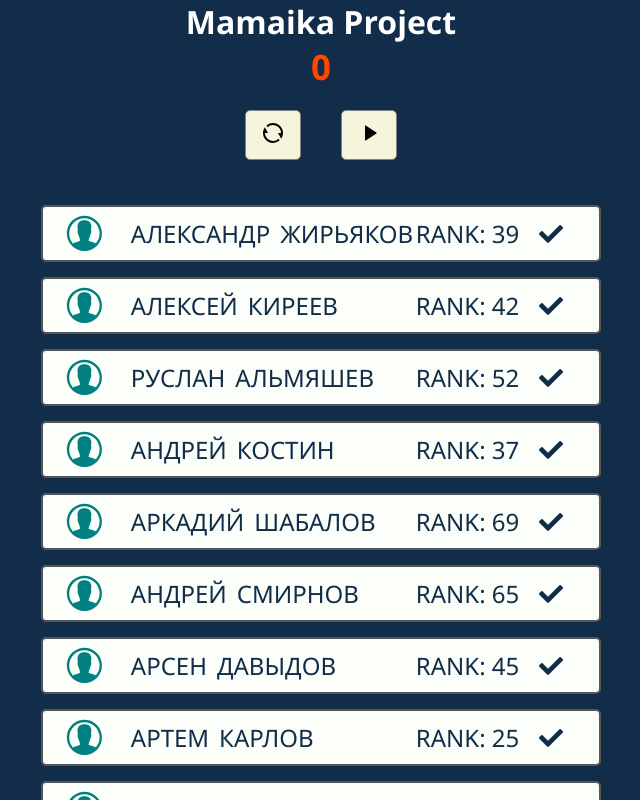
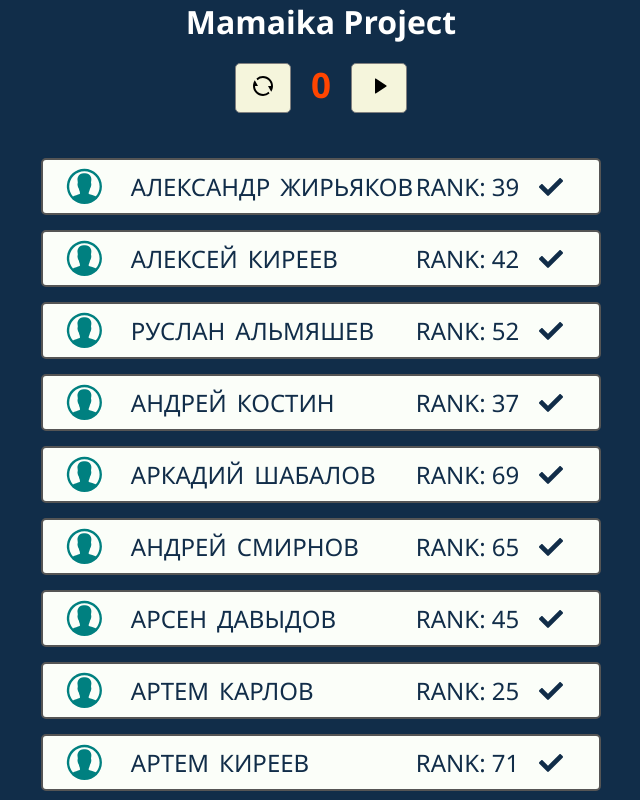
Before and after one commit to hypnot1z/split-teams, a React (Create React App) app: page / in a window 1280 px wide. Shown: the top 800 px of the page, without its empty margins (319-959 px from the left). Built offline with nearby package versions, Linux system fonts and the light colour scheme.

Commit message:
Add files via upload

```diff
--- a/src/App.js
+++ b/src/App.js
@@ -5,7 +5,6 @@ import './App.css'
 import PlayerForm from './components/PlayerForm'
 import Button from './UI/Button'
 import players from './DB'
-import Result from './components/Result'
 import Mixer from './components/Mixer'
 
 function App() {
@@ -30,15 +29,16 @@ function App() {
   return (
     <div className="App">
       <h1>Mamaika Project</h1>
-      <div className="s">{selected.length}</div>
+      <div className="topBar">
         <Button title="Reset" onClick={resetSelected}>
           <RiRefreshLine />
         </Button>
+        <span className="s">{selected.length}</span>
         <Button title="Creat Team">
           <RiPlayFill />
         </Button>
+      </div>
       <PlayerForm players={state} toggle={toggleState} />
-      {/* <Result selected={selected} /> */}
       <Mixer selected={selected} />
     </div>
   )
```
Lines whose indentation alone changed are shown as unchanged.
